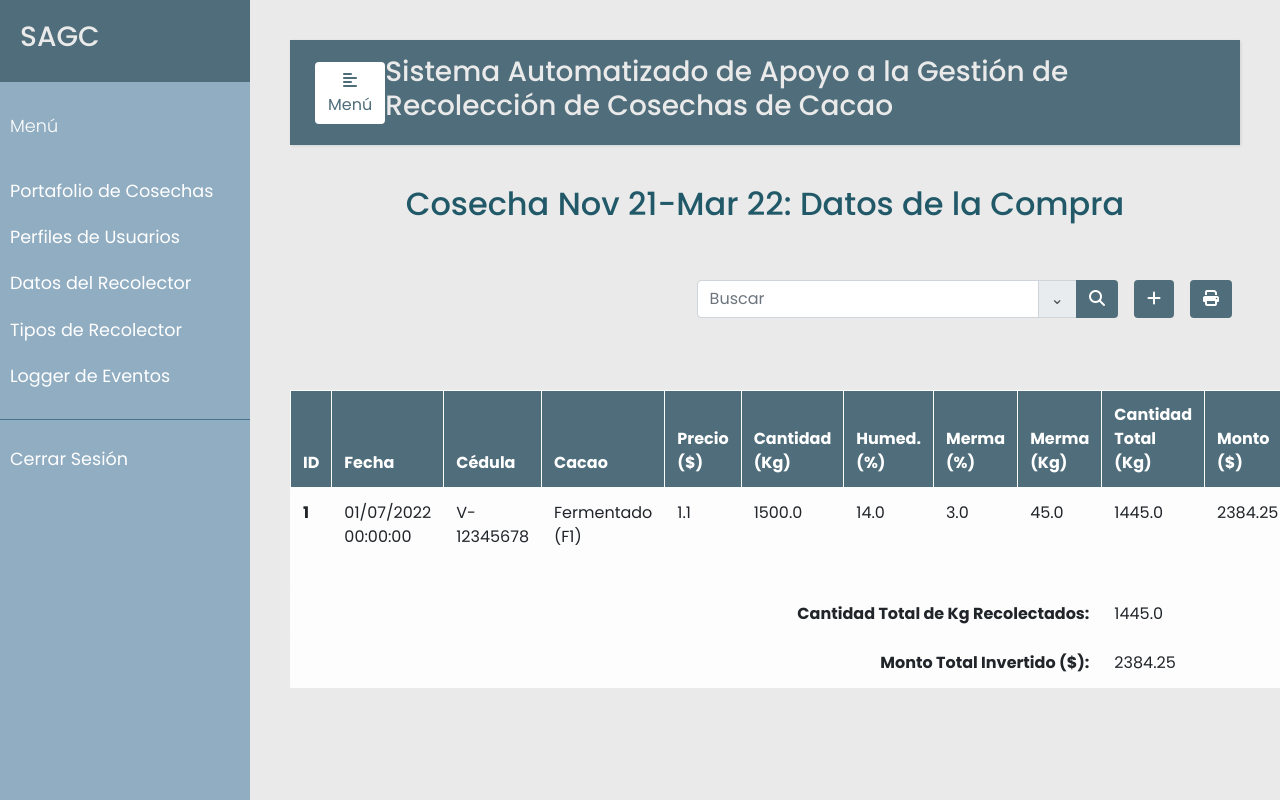
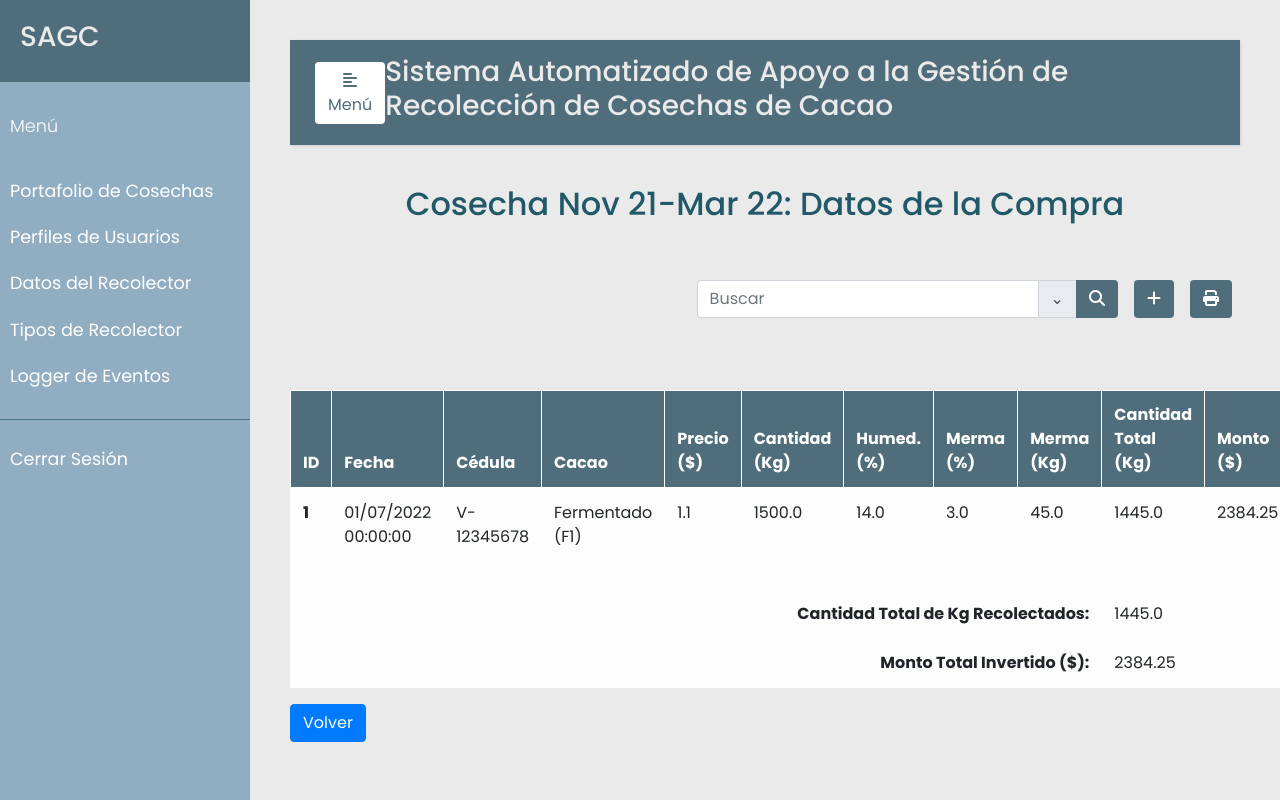
Before and after one commit to fungikami/SAGC, a Flask app: page /cosecha/1/1 in a window 1280 px wide; the page is wider, and only the part inside the window is pictured. Run offline with Flask 2, Linux system fonts and the light colour scheme; a user stored in the database is signed in; data comes from the database, SQL or seed files in the repository; both versions use the stored data as it was after the commit; some libraries are stand-ins or nearby versions.

Commit message:
agregado boton de volver

```diff
--- a/templates/compras.html
+++ b/templates/compras.html
@@ -372,6 +372,13 @@
       </tr>
     </tbody>
   </table>
+
+  <div class="row">
+    <div class="col-md-12">
+      <a href="/cosecha" class="btn btn-primary">Volver</a>
+    </div>
+  </div>
+
   <script type="text/javascript" src="{{ url_for('static', filename='js/print.js') }}">
   </script>
 <!-- </div> -->
```
Also changed, not shown: database/data.db (added).
